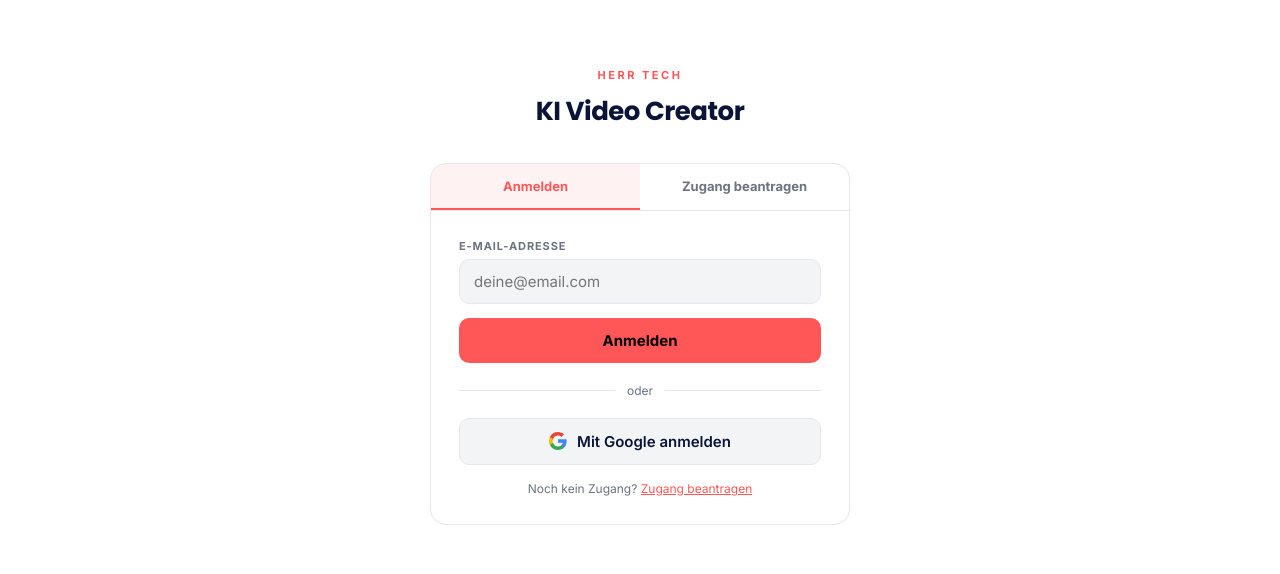
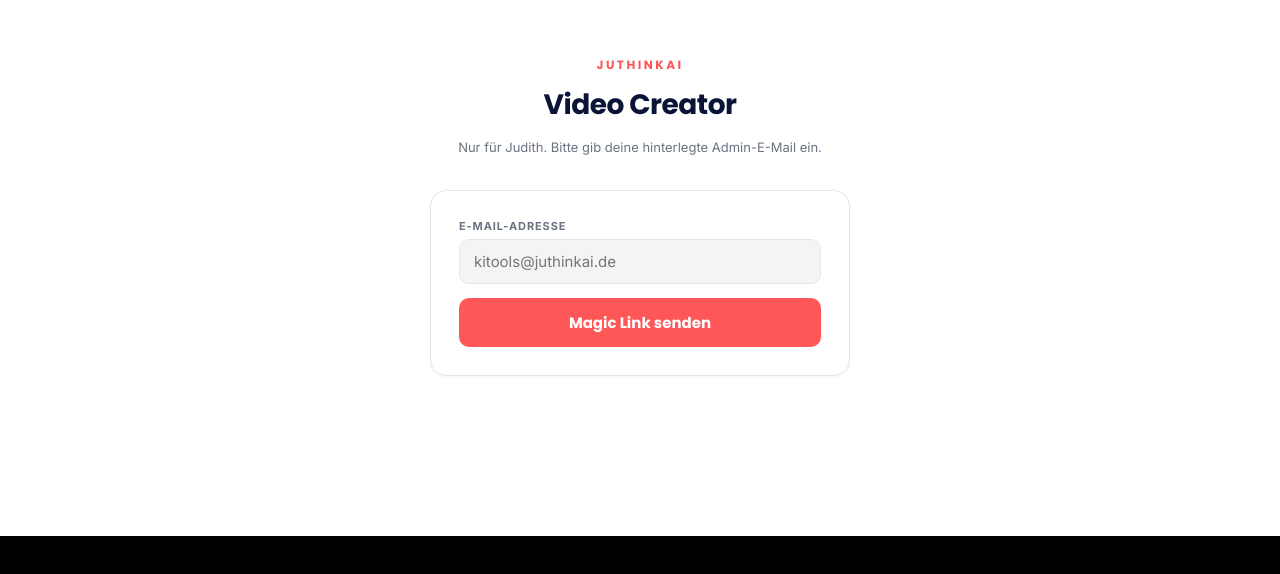
Before and after one commit to Judithjunge/herr-tech-video-creator, a Next.js app: page /video/auth/signin in a window 1280 px wide. Shown: the part 104-678 px from the top of the page. Built offline with nearby package versions, Linux system fonts and the light colour scheme; no server answers; a web font is replaced by a local one.

Commit message:
feat: admin-only access (kein Google, kein Signup), JuThinkAI-Logo-Text

```diff
--- a/src/pages/auth/error.js
+++ b/src/pages/auth/error.js
@@ -56,7 +56,7 @@ export default function ErrorPage() {
           <div style={{ fontSize: 48, marginBottom: 20 }}>{info.icon}</div>
           <div style={{ fontSize: 11, fontWeight: 700, color: T.accent,
                         letterSpacing: '2.5px', textTransform: 'uppercase', marginBottom: 16 }}>
-            HERR TECH
+            JuThinkAI
           </div>
           <h1 style={{ margin: '0 0 14px', fontSize: 20, fontWeight: 800,
                        color: T.text, letterSpacing: '-0.3px' }}>
--- a/src/pages/auth/signin.js
+++ b/src/pages/auth/signin.js
@@ -1,122 +1,48 @@
-import { useState, useEffect } from 'react';
-import { signIn, getSession } from 'next-auth/react';
+import { useState } from 'react';
 import { useRouter } from 'next/router';
+import { signIn } from 'next-auth/react';
 import Head from 'next/head';
 
 const T = {
-  bg:        '#ffffff',
-  surface:   '#f8f9fc',
-  card:      '#ffffff',
-  border:    '#e5e7eb',
-  accent:    '#FF5757',
-  accentBg:  'rgba(255,87,87,0.08)',
-  accentBrd: 'rgba(255,87,87,0.25)',
-  text:      '#0a1437',
-  muted:     '#6b7280',
-  subtle:    '#f3f4f6',
-  green:     '#22c55e',
-  greenBg:   'rgba(34,197,94,0.08)',
-  greenBrd:  'rgba(34,197,94,0.25)',
-  red:       '#ef4444',
-  redBg:     'rgba(239,68,68,0.08)',
-  redBrd:    'rgba(239,68,68,0.25)',
-  amber:     '#f59e0b',
-  amberBg:   'rgba(245,158,11,0.08)',
-  amberBrd:  'rgba(245,158,11,0.25)',
+  bg: '#ffffff', card: '#ffffff', border: '#e5e7eb',
+  accent: '#FF5757', accentBg: 'rgba(255,87,87,0.08)', accentBrd: 'rgba(255,87,87,0.25)',
+  text: '#0a1437', muted: '#6b7280', subtle: '#f3f4f6',
+  red: '#ef4444', redBg: 'rgba(239,68,68,0.08)', redBrd: 'rgba(239,68,68,0.25)',
 };
 
 const ERROR_MESSAGES = {
-  PendingApproval: 'Deine Anfrage wird noch geprüft. Du erhältst eine E-Mail sobald dein Zugang freigeschaltet wurde.',
-  AccountDisabled: 'Dein Konto wurde deaktiviert. Wende dich an den Administrator.',
-  OAuthAccountNotLinked: 'Diese E-Mail ist bereits mit einem anderen Login verknüpft.',
-  Default: 'Es ist ein Fehler aufgetreten. Bitte versuche es erneut.',
+  AccessDenied: 'Diese App ist nur für den Inhaber. Zugriff verweigert.',
+  Verification: 'Der Link ist abgelaufen oder ungültig. Fordere einen neuen an.',
+  Default: 'Anmeldung fehlgeschlagen. Bitte erneut versuchen.',
 };
 
 export default function SignInPage() {
   const router = useRouter();
-  const { error, callbackUrl } = router.query;
-
-  const [tab, setTab] = useState('login'); // 'login' | 'register'
+  const { error } = router.query;
   const [email, setEmail] = useState('');
-  const [name, setName] = useState('');
   const [loading, setLoading] = useState(false);
-  const [submitted, setSubmitted] = useState(null); // 'magic_link' | 'pending' | 'already_pending' | 'already_active'
+  const [submitted, setSubmitted] = useState(false);
   const [err, setErr] = useState(null);
-
-  // Wenn direkt mit ?error=PendingApproval aufgerufen → Tab auf Login setzen
-  useEffect(() => {
-    if (error) setTab('login');
-  }, [error]);
 
   const handleLogin = async (e) => {
     e.preventDefault();
-    if (!email.trim()) return;
+    setErr(null);
     setLoading(true);
-    setErr(null);
     try {
-      const res = await fetch('/api/auth/direct-signin', {
-        method: 'POST',
-        headers: { 'Content-Type': 'application/json' },
-        body: JSON.stringify({ email: email.trim().toLowerCase(), callbackUrl: callbackUrl || '/' }),
-      });
-      const data = await res.json();
-      if (!res.ok) {
-        const msgs = {
-          PendingApproval: ERROR_MESSAGES.PendingApproval,
-          AccountDisabled: ERROR_MESSAGES.AccountDisabled,
-          NotFound: 'Diese E-Mail ist nicht registriert. Bitte beantrage zuerst Zugang.',
-        };
-        setErr(msgs[data.error] || ERROR_MESSAGES.Default);
+      const res = await signIn('email', { email, redirect: false, callbackUrl: '/' });
+      if (res?.error) {
+        setErr(ERROR_MESSAGES[res.error] || ERROR_MESSAGES.Default);
       } else {
-        router.push(data.redirectUrl || '/');
+        setSubmitted(true);
       }
-    } finally {
-      setLoading(false);
-    }
-  };
-
-  const handleGoogleLogin = () => {
-    signIn('google', { callbackUrl: callbackUrl || '/' });
-  };
-
-  const handleRegister = async (e) => {
-    e.preventDefault();
-    if (!email.trim()) return;
-    setLoading(true);
-    setErr(null);
-    try {
-      const res = await fetch('/api/auth/request-access', {
-        method: 'POST',
-        headers: { 'Content-Type': 'application/json' },
-        body: JSON.stringify({ email: email.trim().toLowerCase(), name: name.trim() || undefined }),
-      });
-      const data = await res.json();
-      if (!res.ok) {
-        setErr(data.error || ERROR_MESSAGES.Default);
-      } else {
-        setSubmitted(data.message || 'pending');
-      }
+    } catch {
+      setErr(ERROR_MESSAGES.Default);
     } finally {
       setLoading(false);
     }
   };
 
   const errorMsg = error ? (ERROR_MESSAGES[error] || ERROR_MESSAGES.Default) : null;
-
-  const inputStyle = {
-    width: '100%', padding: '12px 14px', borderRadius: 10,
-    background: T.subtle, border: `1px solid ${T.border}`,
-    color: T.text, fontSize: 15, outline: 'none',
-    fontFamily: 'inherit', boxSizing: 'border-box',
-    transition: 'border-color .15s',
-  };
-
-  const btnPrimary = {
-    width: '100%', padding: '13px', borderRadius: 10, border: 'none',
-    background: T.accent, color: '#000', fontSize: 15, fontWeight: 700,
-    cursor: loading ? 'not-allowed' : 'pointer', opacity: loading ? 0.6 : 1,
-    fontFamily: 'inherit', transition: 'opacity .15s',
-  };
 
   return (
     <>
@@ -128,54 +54,39 @@ export default function SignInPage() {
       `}</style>
 
       <div style={{
-        minHeight: '100vh', background: T.bg,
+        minHeight: '80vh', background: T.bg,
         display: 'flex', alignItems: 'center', justifyContent: 'center',
         padding: '24px 16px',
       }}>
         <div style={{ width: '100%', maxWidth: 420, animation: 'fadeIn .3s ease' }}>
 
-          {/* Logo / Titel */}
           <div style={{ textAlign: 'center', marginBottom: 32 }}>
-            <div style={{ fontSize: 11, fontWeight: 700, color: T.accent, letterSpacing: '2.5px',
+            <div style={{ fontFamily: "'Poppins',sans-serif", fontSize: 12, fontWeight: 700,
+                          color: T.accent, letterSpacing: '2.5px',
                           textTransform: 'uppercase', marginBottom: 10 }}>
-              HERR TECH
+              JuThinkAI
             </div>
-            <h1 style={{ margin: 0, fontSize: 26, fontWeight: 800, color: T.text, letterSpacing: '-0.5px' }}>
-              KI Video Creator
+            <h1 style={{ fontFamily: "'Poppins',sans-serif", margin: 0, fontSize: 28, fontWeight: 700,
+                         color: T.text, letterSpacing: '-0.5px' }}>
+              Video Creator
             </h1>
+            <p style={{ fontSize: 13, color: T.muted, marginTop: 12, lineHeight: 1.5 }}>
+              Nur für Judith. Bitte gib deine hinterlegte Admin-E-Mail ein.
+            </p>
           </div>
 
-          <div style={{ background: T.card, border: `1px solid ${T.border}`, borderRadius: 16, overflow: 'hidden' }}>
+          <div style={{ background: T.card, border: `1px solid ${T.border}`,
+                        borderRadius: 16, padding: 28,
+                        boxShadow: '0 1px 3px rgba(10,20,55,0.04)' }}>
 
-            {/* Tabs */}
-            <div style={{ display: 'flex', borderBottom: `1px solid ${T.border}` }}>
-              {[['login', 'Anmelden'], ['register', 'Zugang beantragen']].map(([key, label]) => (
-                <button key={key} onClick={() => { setTab(key); setErr(null); setSubmitted(null); }}
-                  style={{
-                    flex: 1, padding: '14px', border: 'none',
-                    background: tab === key ? T.accentBg : 'transparent',
-                    color: tab === key ? T.accent : T.muted,
-                    fontSize: 13, fontWeight: 700, cursor: 'pointer',
-                    borderBottom: tab === key ? `2px solid ${T.accent}` : '2px solid transparent',
-                    transition: 'all .15s', fontFamily: 'inherit',
-                  }}>
-                  {label}
-                </button>
-              ))}
-            </div>
-
-            <div style={{ padding: 28 }}>
-
-              {/* Fehler-Banner (aus URL-Param) */}
             {errorMsg && (
-                <div style={{ background: T.amberBg, border: `1px solid ${T.amberBrd}`,
+              <div style={{ background: T.redBg, border: `1px solid ${T.redBrd}`,
                             borderRadius: 8, padding: '12px 14px', marginBottom: 20,
-                              fontSize: 13, color: T.amber, lineHeight: 1.5 }}>
+                            fontSize: 13, color: T.red, lineHeight: 1.5 }}>
                 {errorMsg}
               </div>
             )}
 
-              {/* Fehler-Banner (aus State) */}
             {err && (
               <div style={{ background: T.redBg, border: `1px solid ${T.redBrd}`,
                             borderRadius: 8, padding: '12px 14px', marginBottom: 20,
@@ -184,9 +95,7 @@ export default function SignInPage() {
               </div>
             )}
 
-              {/* ── LOGIN TAB ── */}
-              {tab === 'login' && !submitted && (
-                <>
+            {!submitted ? (
               <form onSubmit={handleLogin} style={{ display: 'flex', flexDirection: 'column', gap: 14 }}>
                 <div>
                   <label style={{ display: 'block', fontSize: 11, fontWeight: 700,
@@ -196,134 +105,39 @@ export default function SignInPage() {
                   </label>
                   <input type="email" required value={email}
                     onChange={e => setEmail(e.target.value)}
-                        placeholder="deine@email.com"
-                        style={inputStyle}
+                    placeholder="kitools@juthinkai.de"
+                    style={{
+                      width: '100%', padding: '12px 14px', borderRadius: 10,
+                      background: T.subtle, border: `1px solid ${T.border}`,
+                      color: T.text, fontSize: 15, outline: 'none',
+                      fontFamily: 'inherit', boxSizing: 'border-box',
+                      transition: 'border-color .15s',
+                    }}
                   />
                 </div>
-                    <button type="submit" style={btnPrimary} disabled={loading}>
-                      {loading ? 'Anmelden…' : 'Anmelden'}
+                <button type="submit" disabled={loading} style={{
+                  width: '100%', padding: '13px', borderRadius: 10, border: 'none',
+                  background: T.accent, color: '#ffffff', fontSize: 15, fontWeight: 700,
+                  cursor: loading ? 'not-allowed' : 'pointer', opacity: loading ? 0.6 : 1,
+                  fontFamily: "'Poppins',sans-serif", transition: 'opacity .15s',
+                }}>
+                  {loading ? 'Link wird gesendet…' : 'Magic Link senden'}
                 </button>
               </form>
-
-                  <div style={{ display: 'flex', alignItems: 'center', gap: 12, margin: '20px 0' }}>
-                    <div style={{ flex: 1, height: 1, background: T.border }} />
-                    <span style={{ fontSize: 12, color: T.muted }}>oder</span>
-                    <div style={{ flex: 1, height: 1, background: T.border }} />
-                  </div>
-
-                  <button onClick={handleGoogleLogin}
-                    style={{
-                      width: '100%', padding: '13px', borderRadius: 10,
-                      border: `1px solid ${T.border}`, background: T.subtle,
-                      color: T.text, fontSize: 15, fontWeight: 600,
-                      cursor: 'pointer', display: 'flex', alignItems: 'center',
-                      justifyContent: 'center', gap: 10, fontFamily: 'inherit',
-                      transition: 'border-color .15s',
-                    }}
-                    onMouseEnter={e => e.currentTarget.style.borderColor = T.accentBrd}
-                    onMouseLeave={e => e.currentTarget.style.borderColor = T.border}>
-                    <svg width="18" height="18" viewBox="0 0 18 18">
-                      <path fill="#4285F4" d="M17.64 9.2c0-.637-.057-1.251-.164-1.84H9v3.481h4.844a4.14 4.14 0 01-1.796 2.716v2.259h2.908c1.702-1.567 2.684-3.875 2.684-6.615z"/>
-                      <path fill="#34A853" d="M9 18c2.43 0 4.467-.806 5.956-2.184l-2.908-2.259c-.806.54-1.837.86-3.048.86-2.344 0-4.328-1.584-5.036-3.711H.957v2.332A8.997 8.997 0 009 18z"/>
-                      <path fill="#FBBC05" d="M3.964 10.706A5.41 5.41 0 013.682 9c0-.593.102-1.17.282-1.706V4.962H.957A8.996 8.996 0 000 9c0 1.452.348 2.827.957 4.038l3.007-2.332z"/>
-                      <path fill="#EA4335" d="M9 3.58c1.321 0 2.508.454 3.44 1.345l2.582-2.58C13.463.891 11.426 0 9 0A8.997 8.997 0 00.957 4.962L3.964 7.294C4.672 5.163 6.656 3.58 9 3.58z"/>
-                    </svg>
-                    Mit Google anmelden
-                  </button>
-
-                  <p style={{ margin: '16px 0 0', textAlign: 'center', fontSize: 12, color: T.muted }}>
-                    Noch kein Zugang?{' '}
-                    <span onClick={() => setTab('register')}
-                      style={{ color: T.accent, cursor: 'pointer', textDecoration: 'underline' }}>
-                      Zugang beantragen
-                    </span>
+            ) : (
+              <div style={{ textAlign: 'center', padding: '20px 0' }}>
+                <div style={{ fontSize: 40, marginBottom: 12 }}>📬</div>
+                <h2 style={{ fontFamily: "'Poppins',sans-serif", margin: 0, fontSize: 18, color: T.text }}>
+                  Magic Link wurde gesendet
+                </h2>
+                <p style={{ fontSize: 13, color: T.muted, marginTop: 10, lineHeight: 1.5 }}>
+                  Check dein Postfach. Falls nichts kommt: Spam-Ordner checken.
                 </p>
-                </>
-              )}
-
-              {/* ── REGISTER TAB ── */}
-              {tab === 'register' && !submitted && (
-                <form onSubmit={handleRegister} style={{ display: 'flex', flexDirection: 'column', gap: 14 }}>
-                  <div>
-                    <label style={{ display: 'block', fontSize: 11, fontWeight: 700,
-                                    color: T.muted, textTransform: 'uppercase',
-                                    letterSpacing: '0.08em', marginBottom: 6 }}>
-                      Name (optional)
-                    </label>
-                    <input type="text" value={name}
-                      onChange={e => setName(e.target.value)}
-                      placeholder="Dein Name"
-                      style={inputStyle}
-                    />
-                  </div>
-                  <div>
-                    <label style={{ display: 'block', fontSize: 11, fontWeight: 700,
-                                    color: T.muted, textTransform: 'uppercase',
-                                    letterSpacing: '0.08em', marginBottom: 6 }}>
-                      E-Mail-Adresse *
-                    </label>
-                    <input type="email" required value={email}
-                      onChange={e => setEmail(e.target.value)}
-                      placeholder="deine@email.com"
-                      style={inputStyle}
-                    />
-                  </div>
-                  <button type="submit" style={btnPrimary} disabled={loading}>
-                    {loading ? 'Wird gesendet…' : 'Zugang beantragen'}
-                  </button>
-                  <p style={{ margin: 0, fontSize: 12, color: T.muted, lineHeight: 1.5, textAlign: 'center' }}>
-                    Der Admin muss deinen Zugang bestätigen.<br />
-                    Du erhältst per E-Mail Bescheid.
-                  </p>
-                </form>
-              )}
-
-              {/* ── REGISTER ERFOLG ── */}
-              {tab === 'register' && submitted && (
-                <div style={{ textAlign: 'center', padding: '8px 0' }}>
-                  {submitted === 'already_active' ? (
-                    <>
-                      <div style={{ fontSize: 36, marginBottom: 16 }}>✅</div>
-                      <h2 style={{ margin: '0 0 10px', fontSize: 18, fontWeight: 700, color: T.text }}>
-                        Du hast bereits Zugang
-                      </h2>
-                      <p style={{ margin: '0 0 20px', fontSize: 14, color: T.muted }}>
-                        Wechsle zum "Anmelden"-Tab um dich einzuloggen.
-                      </p>
-                      <button onClick={() => { setTab('login'); setSubmitted(null); }}
-                        style={{ ...btnPrimary, width: 'auto', padding: '10px 24px' }}>
-                        Zum Login
-                      </button>
-                    </>
-                  ) : (
-                    <>
-                      <div style={{ fontSize: 36, marginBottom: 16 }}>🕐</div>
-                      <h2 style={{ margin: '0 0 10px', fontSize: 18, fontWeight: 700, color: T.text }}>
-                        {submitted === 'already_pending' ? 'Anfrage bereits gestellt' : 'Anfrage gesendet!'}
-                      </h2>
-                      <p style={{ margin: 0, fontSize: 14, color: T.muted, lineHeight: 1.6 }}>
-                        {submitted === 'already_pending'
-                          ? `Für ${email} liegt bereits eine Anfrage vor. Du wirst per E-Mail benachrichtigt.`
-                          : `Deine Anfrage für ${email} ist eingegangen. Du erhältst eine E-Mail sobald dein Zugang freigeschaltet wurde.`
-                        }
-                      </p>
-                    </>
-                  )}
               </div>
             )}
-
-            </div>
           </div>
         </div>
       </div>
     </>
   );
 }
-
-export async function getServerSideProps(context) {
-  const session = await getSession(context);
-  if (session?.user?.status === 'ACTIVE') {
-    return { redirect: { destination: '/', permanent: false } };
-  }
-  return { props: {} };
-}
--- a/src/pages/auth/verify.js
+++ b/src/pages/auth/verify.js
@@ -26,7 +26,7 @@ export default function VerifyPage() {
           <div style={{ fontSize: 48, marginBottom: 20 }}>📬</div>
           <div style={{ fontSize: 11, fontWeight: 700, color: T.accent,
                         letterSpacing: '2.5px', textTransform: 'uppercase', marginBottom: 16 }}>
-            HERR TECH
+            JuThinkAI
           </div>
           <h1 style={{ margin: '0 0 14px', fontSize: 22, fontWeight: 800,
                        color: T.text, letterSpacing: '-0.5px' }}>
--- a/src/pages/export/[id].js
+++ b/src/pages/export/[id].js
@@ -867,7 +867,7 @@ export default function ExportPage() {
           position: 'sticky', top: 0, background: T.bg, zIndex: 100,
         }}>
           <div style={{ display: 'flex', alignItems: 'center', gap: 12 }}>
-            <img src="/herr-tech-logo.png" alt="HERR TECH" style={{ height: 18, objectFit: 'contain' }} />
+            <span style={{ fontFamily: "'Poppins',sans-serif", fontWeight: 700, fontSize: 14, color: "#0a1437", letterSpacing: "-0.01em" }}>JuThinkAI <span style={{color:"#FF5757"}}>Video</span></span>
             <span style={{ color: T.muted, fontSize: 13 }}>/ export</span>
           </div>
           <div style={{ display: 'flex', alignItems: 'center', gap: 10 }}>
--- a/src/pages/index.js
+++ b/src/pages/index.js
@@ -244,7 +244,7 @@ export default function HomePage() {
         {/* Nav */}
         <nav style={{ padding: '0 40px', height: 64, borderBottom: `1px solid ${T.border}`, display: 'flex', alignItems: 'center', justifyContent: 'space-between' }}>
           <div style={{ display: 'flex', alignItems: 'center', gap: 12 }}>
-            <img src="/herr-tech-logo.png" alt="HERR TECH" style={{ height: 18, objectFit: 'contain' }} />
+            <span style={{ fontFamily: "'Poppins',sans-serif", fontWeight: 700, fontSize: 14, color: "#0a1437", letterSpacing: "-0.01em" }}>JuThinkAI <span style={{color:"#FF5757"}}>Video</span></span>
             <span style={{ color: T.muted, fontSize: 13 }}>/ social video creator</span>
           </div>
           <div style={{ display: 'flex', alignItems: 'center', gap: 12 }}>
--- a/src/pages/projects.js
+++ b/src/pages/projects.js
@@ -160,7 +160,7 @@ export default function ProjectsPage() {
         {/* Nav */}
         <nav style={{ padding:'0 40px', height:64, borderBottom:`1px solid ${T.border}`, display:'flex', alignItems:'center', justifyContent:'space-between', position:'sticky', top:0, background:T.bg, zIndex:100 }}>
           <div style={{ display:'flex', alignItems:'center', gap:12 }}>
-            <img src="/herr-tech-logo.png" alt="HERR TECH" style={{ height:18, objectFit:'contain', cursor:'pointer' }} onClick={() => router.push('/')} />
+            <img src="/herr-tech-logo.png" alt="JuThinkAI" style={{ height:18, objectFit:'contain', cursor:'pointer' }} onClick={() => router.push('/')} />
             <span style={{ color:T.muted, fontSize:13 }}>/ projekte</span>
           </div>
           <div style={{ display:'flex', alignItems:'center', gap:12 }}>
--- a/src/pages/scenes/[id].js
+++ b/src/pages/scenes/[id].js
@@ -179,7 +179,7 @@ export default function ScenesPage() {
         {/* Nav */}
         <nav style={{ padding:'0 40px', height:64, borderBottom:`1px solid ${T.border}`, display:'flex', alignItems:'center', justifyContent:'space-between', position:'sticky', top:0, background:T.bg, zIndex:100 }}>
           <div style={{ display:'flex', alignItems:'center', gap:12 }}>
-            <img src="/herr-tech-logo.png" alt="HERR TECH" style={{ height:18, objectFit:'contain' }} />
+            <span style={{ fontFamily: "'Poppins',sans-serif", fontWeight: 700, fontSize: 14, color: "#0a1437", letterSpacing: "-0.01em" }}>JuThinkAI <span style={{color:"#FF5757"}}>Video</span></span>
             <span style={{ color:T.muted, fontSize:13 }}>/ szenen</span>
           </div>
           <div style={{ display:'flex', alignItems:'center', gap:10 }}>
--- a/src/pages/setup/[id].js
+++ b/src/pages/setup/[id].js
@@ -127,7 +127,7 @@ export default function SetupPage() {
         {/* Nav */}
         <nav style={{ padding: '0 40px', height: 64, borderBottom: `1px solid ${T.border}`, display: 'flex', alignItems: 'center', justifyContent: 'space-between' }}>
           <div style={{ display: 'flex', alignItems: 'center', gap: 12 }}>
-            <img src="/herr-tech-logo.png" alt="HERR TECH" style={{ height: 18, objectFit: 'contain' }} />
+            <span style={{ fontFamily: "'Poppins',sans-serif", fontWeight: 700, fontSize: 14, color: "#0a1437", letterSpacing: "-0.01em" }}>JuThinkAI <span style={{color:"#FF5757"}}>Video</span></span>
             <span style={{ color: T.muted, fontSize: 13 }}>/ setup</span>
           </div>
           <div style={{ display: 'flex', alignItems: 'center', gap: 8 }}>
--- a/src/pages/videos/[id].js
+++ b/src/pages/videos/[id].js
@@ -800,7 +800,7 @@ export default function VideosPage() {
         {/* Nav */}
         <nav style={{ padding:'0 40px', height:64, borderBottom:`1px solid ${T.border}`, display:'flex', alignItems:'center', justifyContent:'space-between', position:'sticky', top:0, background:T.bg, zIndex:100 }}>
           <div style={{ display:'flex', alignItems:'center', gap:12 }}>
-            <img src="/herr-tech-logo.png" alt="HERR TECH" style={{ height:18, objectFit:'contain' }} />
+            <span style={{ fontFamily: "'Poppins',sans-serif", fontWeight: 700, fontSize: 14, color: "#0a1437", letterSpacing: "-0.01em" }}>JuThinkAI <span style={{color:"#FF5757"}}>Video</span></span>
             <span style={{ color:T.muted, fontSize:13 }}>/ videos</span>
           </div>
           <div style={{ display:'flex', alignItems:'center', gap:10 }}>
```
Also changed, not shown: src/pages/api/auth/[...nextauth].js (+23 -37 lines), src/lib/email.js. Lines whose indentation alone changed are shown as unchanged.
